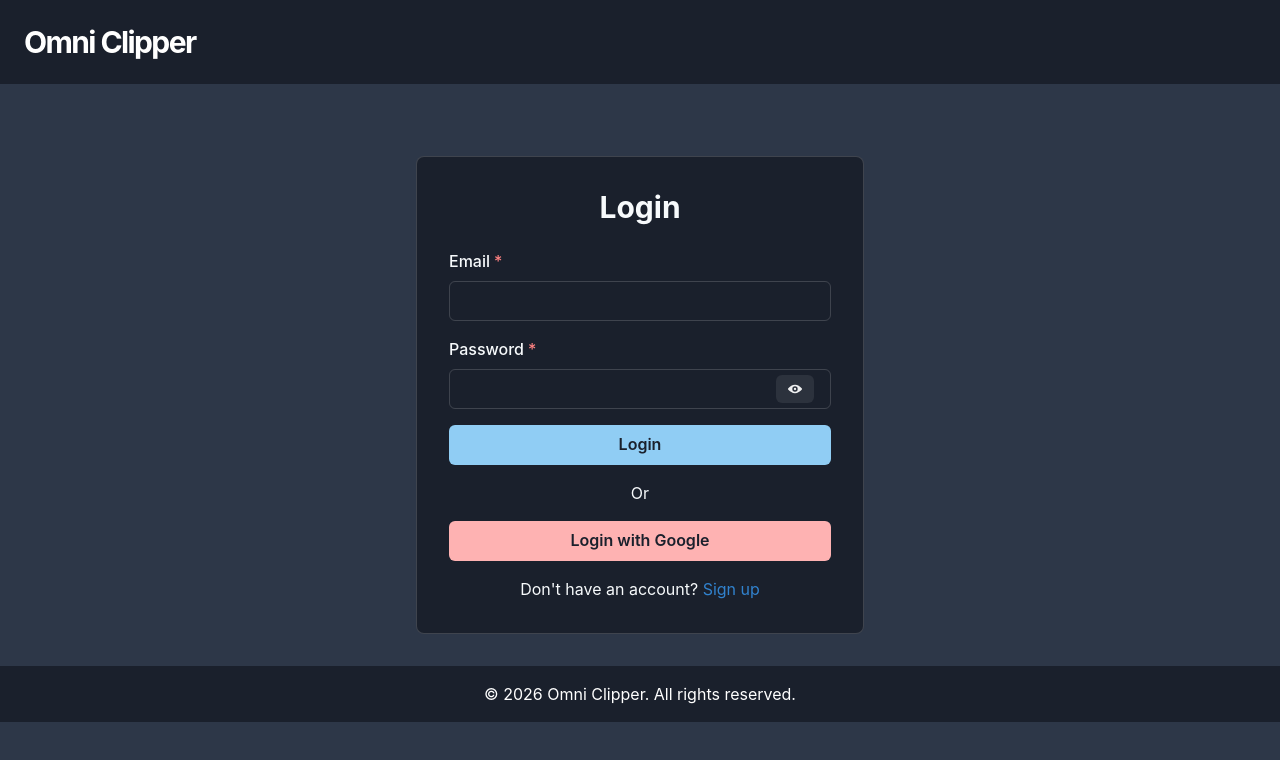
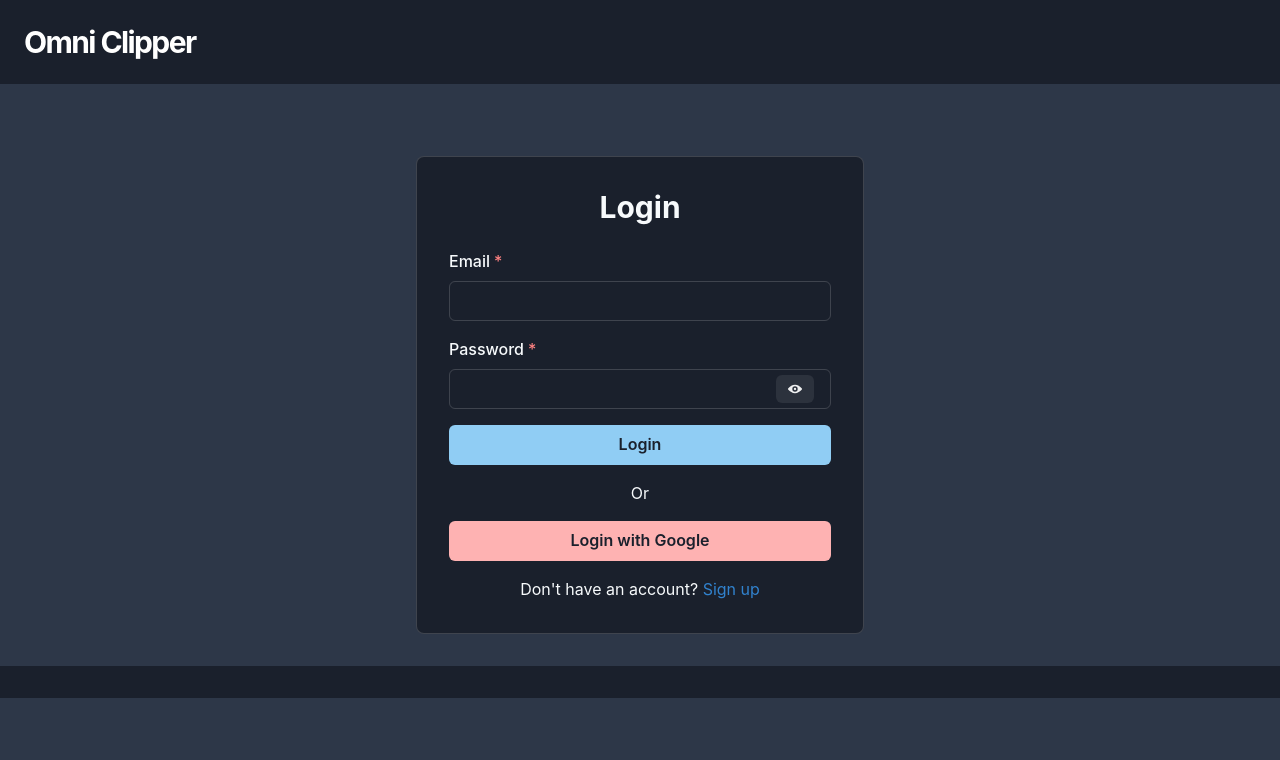
Before and after one commit to TheoH32/omni-clipper, a React (Vite) app in the folder apps/web/: page /login in a window 1280 px wide. Shown: the top 760 px of the page. Built offline with nearby package versions, Linux system fonts and the light colour scheme.

Commit message:
Removed footer on dashboard

```diff
--- a/apps/web/src/Layout.jsx
+++ b/apps/web/src/Layout.jsx
@@ -23,8 +23,7 @@ export default function Layout({ children }) {
         {children}
       </Box>
       <Box as="footer" py={4} textAlign="center" bg="brand.900" color="white">
-        <Text>&copy; {new Date().getFullYear()} Omni Clipper. All rights reserved.</Text>
-      </Box>
+              </Box>
     </Box>
   );
 }
```
